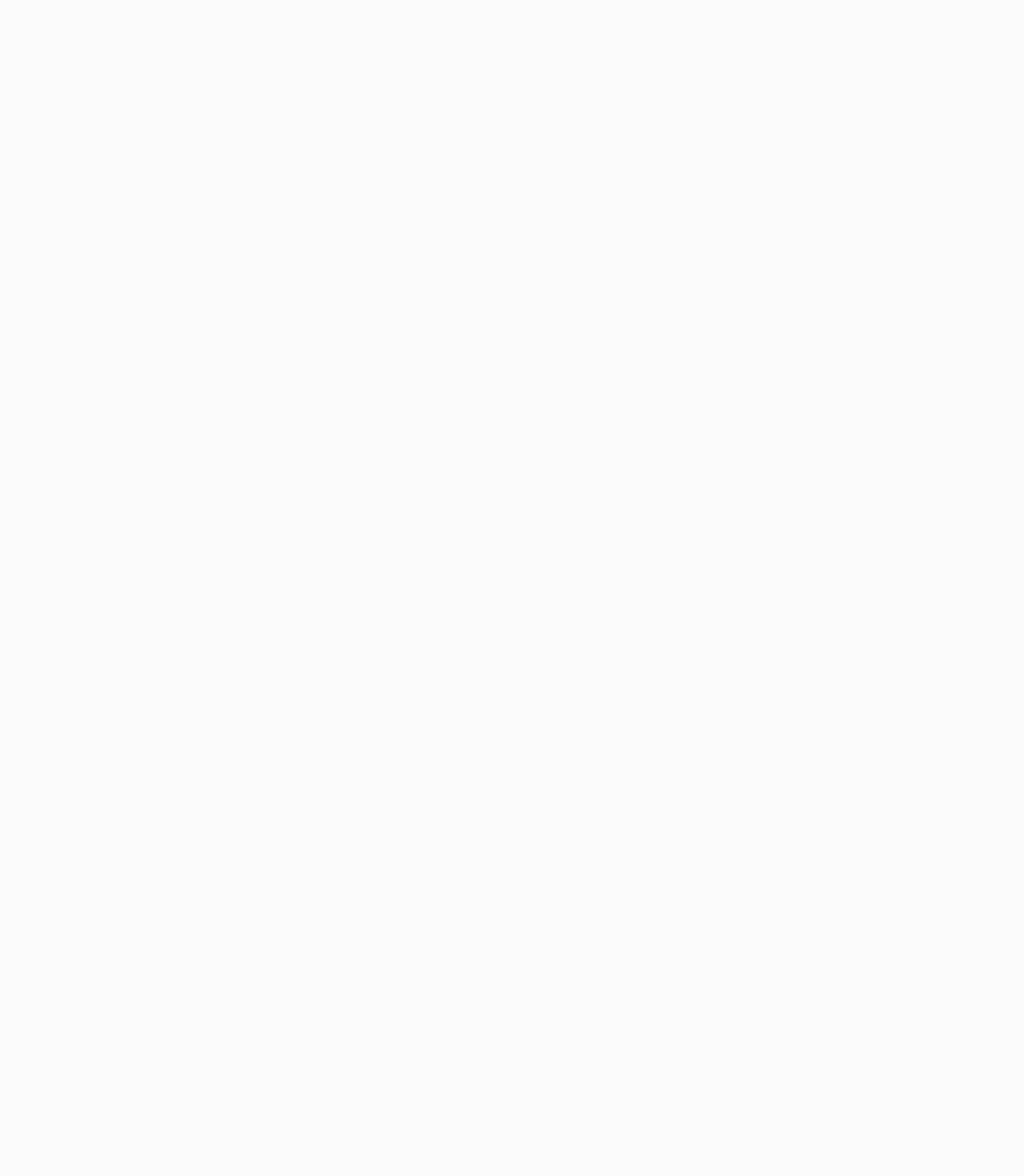
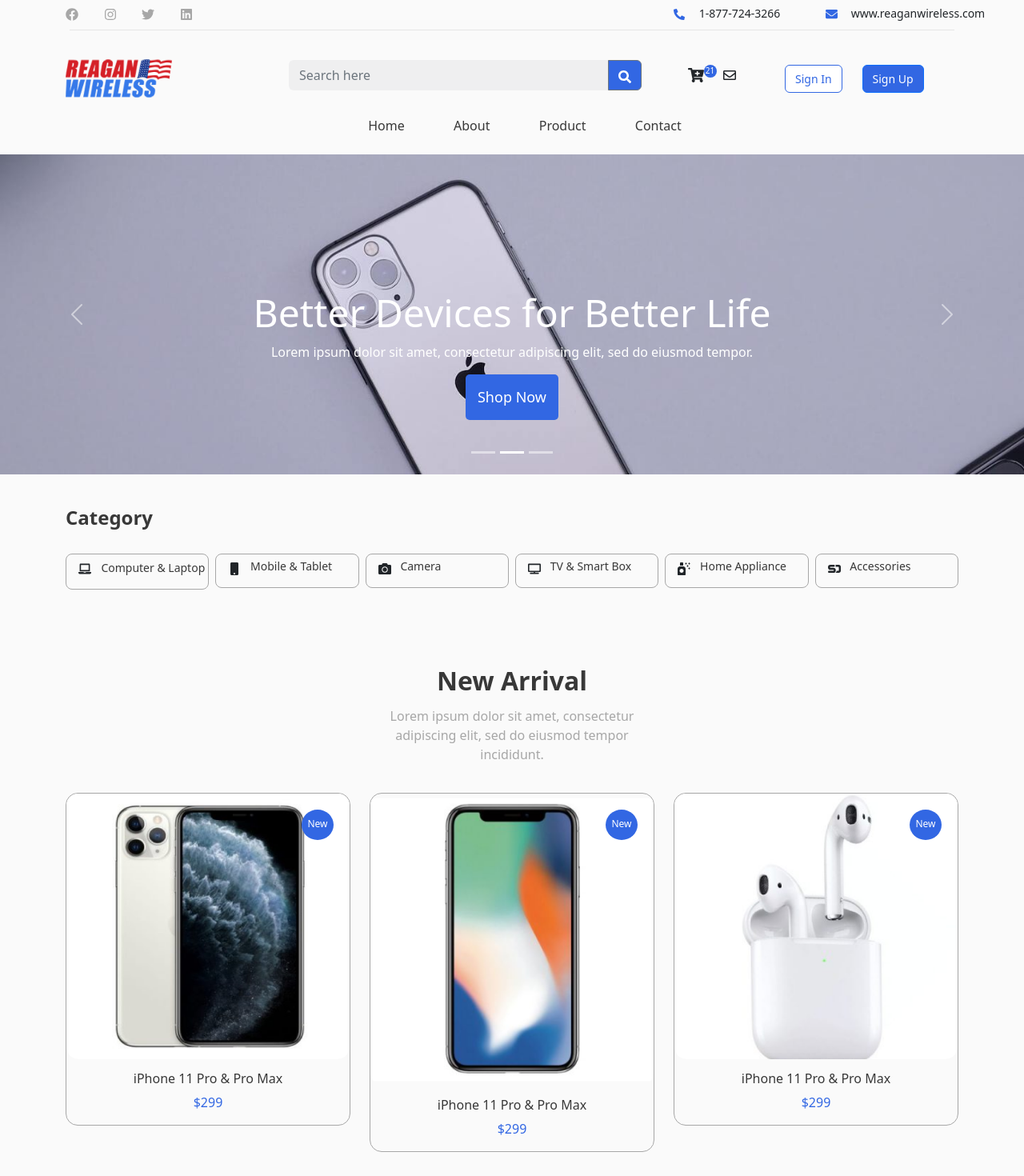
Before and after one commit to AliAon/reagenwireless, a React (Create React App) app: page /about in a window 1280 px wide. Before the commit this address had no page. Shown: the top 1470 px of the page at 80% size. Before the commit the page ends 800 px from the top, so only its background shows below. Built offline with nearby package versions, Linux system fonts and the light colour scheme.

Commit message:
Home Page Links Updated desktop

```diff
--- a/src/App.js
+++ b/src/App.js
@@ -1,10 +1,12 @@
 import { Route, Router, Routes } from 'react-router';
 import './App.css';
+import About from './pages/About';
 import Home from './pages/Home';
 function App() {
   return (
     <Routes>
       <Route path='/'      element={ <Home/>}/>
+      <Route path='/about'      element={<About/>}/>
       </Routes>
 
   );
--- a/src/assets/scss/elements/_primary-menu.scss
+++ b/src/assets/scss/elements/_primary-menu.scss
@@ -5,5 +5,10 @@
     align-items: center;
     li{
         color: #383838;
+
+    }
+    &__a{
+        color: #383838;
+        text-decoration: none;
     }
 }
--- a/src/components/Header/BootomHeaderElements/MainMenu.js
+++ b/src/components/Header/BootomHeaderElements/MainMenu.js
@@ -1,12 +1,13 @@
 import { Col, Row, Form, InputGroup, Button } from "react-bootstrap";
 import { FaCartPlus } from "react-icons/fa";
 import Nav from "react-bootstrap/Nav";
+import { Link } from "react-router-dom";
 
 const MainMenu = () => {
   return (
     <ul className="primary-nav-link">
-      <li>Home</li>
-      <li>About</li>
+      <li><Link to="/" className="primary-nav-link__a">Home</Link></li>
+      <li><Link to="/about" className="primary-nav-link__a">About</Link></li>
       <li>Product</li>
       <li>Contact</li>
     </ul>
--- a/src/components/Header/MiddleHeaderElements/Logo.js
+++ b/src/components/Header/MiddleHeaderElements/Logo.js
@@ -1,9 +1,12 @@
 import { Col, Row } from "react-bootstrap"
+import { Link } from "react-router-dom"
 
 const Logo=()=>{
     return(
         <div className="logo-img">
+            <Link to="/">
             <img src="./images/logo-header.png"/>
+            </Link>
         </div>
     )
 }
--- /dev/null
+++ b/src/pages/About.js
@@ -0,0 +1,38 @@
+import { Fragment } from "react";
+import { Container } from "react-bootstrap";
+import Footer from "../common/Footer";
+import Header from "../common/Header";
+import Categories from "../components/Home/Categories";
+import FeaturedProducts from "../components/Home/Featured Products";
+import FreshSale from "../components/Home/FreshSale";
+import HeroSlider from "../components/Home/HeroSlider";
+import NewArrival from "../components/Home/NewArrival";
+import OurCollections from "../components/Home/Our Collections";
+import Blog from "../components/Home/Blog";
+import TopRatedProduct from "../components/Home/TopRatedProduct";
+import CtaOne from "../components/Home/CtaOne";
+import Brand from "../common/Brand";
+
+const About = () => {
+  return (
+    <Fragment>
+      <Header />
+      <main>
+        <HeroSlider />
+        <Container>
+          <Categories />
+          <NewArrival />
+          <FeaturedProducts/>
+          <OurCollections/>
+          <FreshSale/>
+          <TopRatedProduct/>
+          <Blog/>
+          <CtaOne/>
+          <Brand/>
+        </Container>
+      </main>
+      <Footer />
+    </Fragment>
+  );
+};
+export default About;
```
